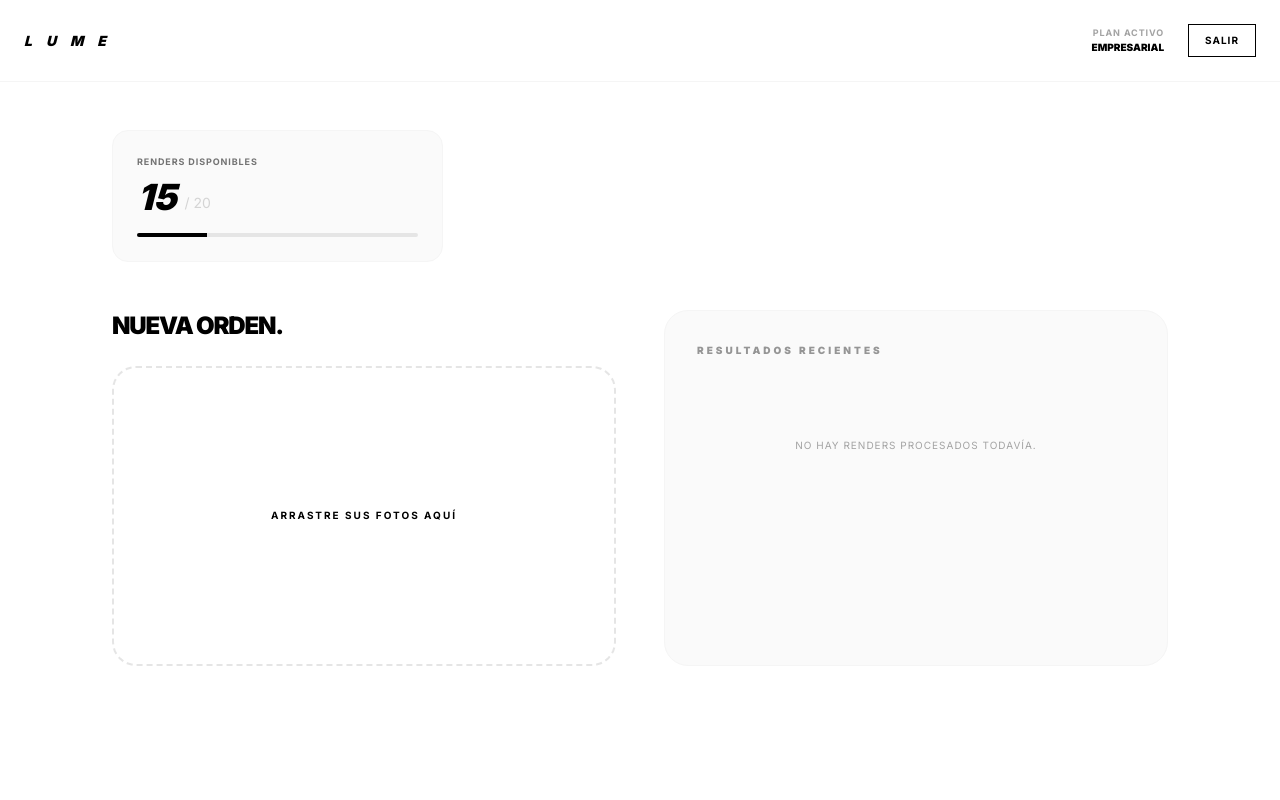
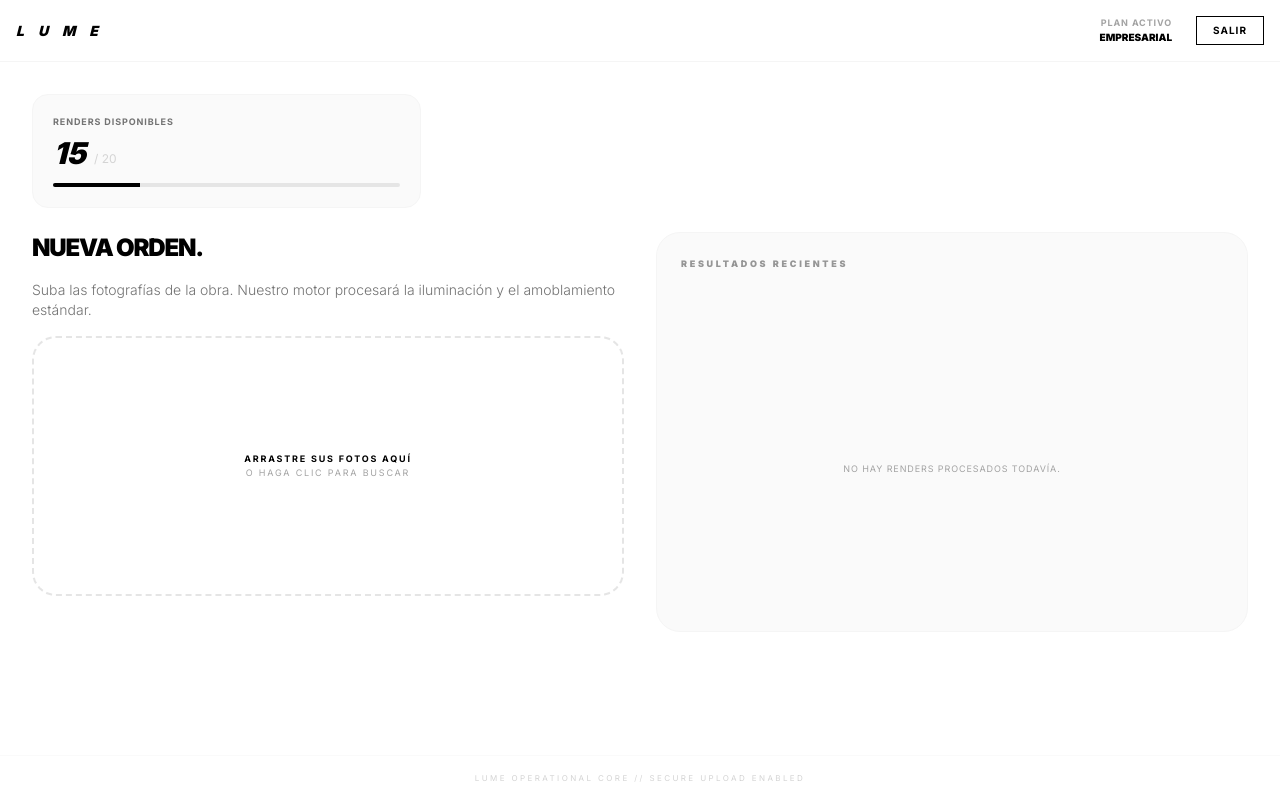
Before and after one commit to lumeglobal10-prog/lume-global-core, a Next.js app: page /dashboard in a window 1280 px wide. Built offline with nearby package versions, Linux system fonts and the light colour scheme.

Commit message:
Update page.tsx

```diff
--- a/app/dashboard/page.tsx
+++ b/app/dashboard/page.tsx
@@ -6,6 +6,7 @@ export default function DashboardPage() {
   const [dragActive, setDragActive] = useState(false);
   const [files, setFiles] = useState<File[]>([]);
 
+  // Datos simulados (para Paddle audit)
   const userPlan = "Empresarial";
   const rendersUsed = 5;
   const rendersTotal = 20;
@@ -30,8 +31,10 @@ export default function DashboardPage() {
   };
 
   return (
-    <main className="min-h-screen bg-white text-black font-sans flex flex-col">
-      <nav className="w-full p-6 border-b border-neutral-100 flex justify-between items-center bg-white sticky top-0 z-50">
+    <main className="h-screen bg-white text-black font-sans flex flex-col overflow-hidden">
+
+      {/* HEADER: Más compacto */}
+      <nav className="w-full p-4 border-b border-neutral-100 flex justify-between items-center bg-white z-50">
         <div className="text-sm font-black tracking-[0.4em] uppercase italic">L U M E</div>
         <div className="flex items-center gap-6">
           <div className="text-right hidden md:block">
@@ -39,47 +42,92 @@ export default function DashboardPage() {
             <p className="text-[10px] font-black uppercase">{userPlan}</p>
           </div>
           <Link href="/">
-            <button className="text-[10px] font-bold border border-black px-4 py-2 hover:bg-black hover:text-white transition-all uppercase tracking-widest">
+            <button className="text-[10px] font-bold border border-black px-4 py-1.5 hover:bg-black hover:text-white transition-all uppercase tracking-widest">
               Salir
             </button>
           </Link>
         </div>
       </nav>
 
-      <section className="flex-grow p-6 md:p-12 max-w-6xl mx-auto w-full">
-        <div className="mb-12 grid grid-cols-1 md:grid-cols-3 gap-8">
-          <div className="p-6 bg-neutral-50 rounded-2xl border border-neutral-100">
-            <p className="text-[9px] font-bold text-neutral-500 uppercase tracking-widest mb-2">Renders Disponibles</p>
+      {/* ÁREA CENTRAL: Usamos flex-grow y overflow-y-auto */}
+      <section className="flex-grow p-4 md:p-8 max-w-7xl mx-auto w-full overflow-y-auto">
+
+        {/* ESTADO DE RENDERS: Más compacto y centrado en móvil */}
+        <div className="mb-6 grid grid-cols-1 md:grid-cols-3 gap-6">
+          <div className="p-5 bg-neutral-50 rounded-2xl border border-neutral-100 mx-auto md:mx-0 w-full max-w-sm md:max-w-none">
+            <p className="text-[9px] font-bold text-neutral-500 uppercase tracking-widest mb-1.5">Renders Disponibles</p>
             <div className="flex items-end gap-2">
-              <span className="text-4xl font-black italic">{rendersTotal - rendersUsed}</span>
-              <span className="text-neutral-300 text-sm mb-1">/ {rendersTotal}</span>
+              <span className="text-3xl font-black italic">{rendersTotal - rendersUsed}</span>
+              <span className="text-neutral-300 text-xs mb-1">/ {rendersTotal}</span>
             </div>
-            <div className="w-full h-1 bg-neutral-200 mt-4 rounded-full overflow-hidden">
-              <div className="h-full bg-black transition-all duration-1000" style={{ width: '25%' }}></div>
+            {/* Barra de progreso compacta */}
+            <div className="w-full h-1 bg-neutral-200 mt-3 rounded-full overflow-hidden">
+              <div
+                className="h-full bg-black transition-all duration-1000"
+                style={{ width: `${(rendersUsed / rendersTotal) * 100}%` }}
+              ></div>
             </div>
           </div>
         </div>
 
-        <div className="grid grid-cols-1 lg:grid-cols-2 gap-12">
-          <div className="space-y-6">
-            <h2 className="text-2xl font-black uppercase tracking-tighter">Nueva Orden.</h2>
+        {/* ZONA DE CARGA: Rediseño responsivo */}
+        <div className="grid grid-cols-1 lg:grid-cols-2 gap-8 items-start">
+
+          <div className="space-y-4 px-2 md:px-0">
+            <h2 className="text-xl md:text-2xl font-black uppercase tracking-tighter">Nueva Orden.</h2>
+            <p className="text-xs md:text-sm text-neutral-500 font-light leading-relaxed">
+              Suba las fotografías de la obra. Nuestro motor procesará la iluminación y el amoblamiento estándar.
+            </p>
+
             <div
               onDragEnter={handleDrag}
               onDragLeave={handleDrag}
               onDragOver={handleDrag}
               onDrop={handleDrop}
-              className={`relative border-2 border-dashed rounded-3xl p-12 transition-all flex flex-col items-center justify-center min-h-[300px] ${dragActive ? "border-black bg-neutral-50" : "border-neutral-200 bg-white"}`}
+              className={`relative border-2 border-dashed rounded-3xl p-6 md:p-10 transition-all flex flex-col items-center justify-center min-h-[220px] md:min-h-[260px] ${
+                dragActive ? "border-black bg-neutral-50" : "border-neutral-200 bg-white"
+              }`}
             >
-              <p className="text-[10px] font-bold uppercase tracking-[0.2em] text-center">Arrastre sus fotos aquí</p>
-              <input type="file" multiple className="absolute inset-0 w-full h-full opacity-0 cursor-pointer" onChange={(e) => e.target.files && setFiles(Array.from(e.target.files))} />
+              <p className="text-[9px] font-bold uppercase tracking-[0.2em] text-center">
+                Arrastre sus fotos aquí <br/>
+                <span className="text-neutral-400 font-normal">o haga clic para buscar</span>
+              </p>
+              <input
+                type="file"
+                multiple
+                className="absolute inset-0 w-full h-full opacity-0 cursor-pointer"
+                onChange={(e) => e.target.files && setFiles(Array.from(e.target.files))}
+              />
+            </div>
+
+            {files.length > 0 && (
+              <div className="p-3 bg-black text-white rounded-xl flex flex-col md:flex-row gap-3 justify-between items-center animate-in fade-in">
+                <span className="text-[9px] font-bold uppercase tracking-widest">{files.length} seleccionados</span>
+                <button className="bg-white text-black px-4 py-1.5 text-[9px] font-black uppercase tracking-widest hover:bg-neutral-200 transition-all w-full md:w-auto">
+                  Procesar
+                </button>
+              </div>
+            )}
+          </div>
+
+          {/* HISTORIAL / RESULTADOS: Altura controlada */}
+          <div className="bg-neutral-50 rounded-3xl p-6 border border-neutral-100 h-full min-h-[250px] lg:min-h-[400px]">
+            <h3 className="text-[9px] font-black uppercase tracking-[0.3em] mb-6 opacity-40">Resultados Recientes</h3>
+            <div className="flex flex-col items-center justify-center h-full text-center">
+              <p className="text-[9px] text-neutral-400 uppercase tracking-widest">No hay renders procesados todavía.</p>
             </div>
           </div>
-          <div className="bg-neutral-50 rounded-3xl p-8 border border-neutral-100">
-            <h3 className="text-[10px] font-black uppercase tracking-[0.3em] mb-8 opacity-40">Resultados Recientes</h3>
-            <p className="text-[10px] text-neutral-400 uppercase tracking-widest text-center mt-20">No hay renders procesados todavía.</p>
-          </div>
+
         </div>
       </section>
+
+      {/* FOOTER: Fijo abajo y compacto */}
+      <footer className="w-full p-4 border-t border-neutral-50 flex justify-center bg-white shrink-0">
+        <p className="text-[8px] font-mono text-neutral-300 tracking-[0.3em] uppercase">
+          LUME OPERATIONAL CORE // SECURE UPLOAD ENABLED
+        </p>
+      </footer>
+
     </main>
   );
 }
```
